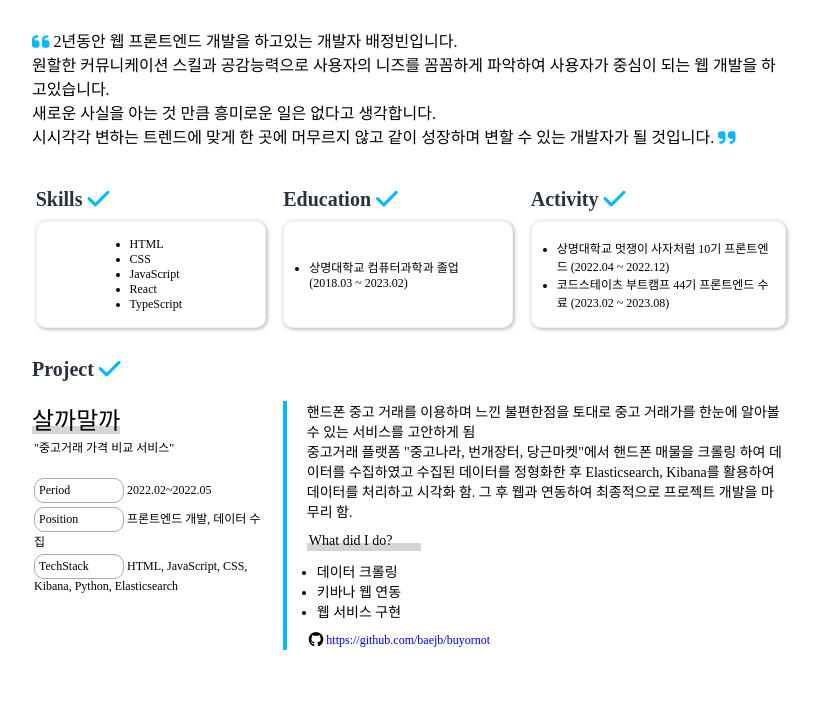
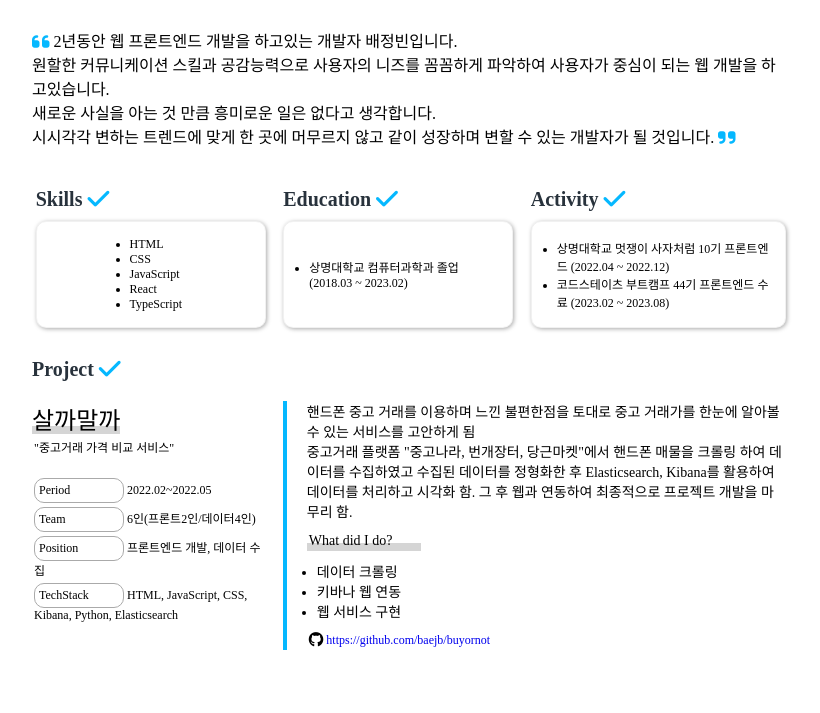
Before and after one commit to baejb/resume, a plain HTML site: page index.html in a window 1280 px wide. Shown: the part 376-1089 px from the top of the page, without its empty margins (233-1053 px from the left). Drawn offline with Linux system fonts and the light colour scheme; a web font is replaced by a local one.

Commit message:
팀 인원 추가

```diff
--- a/index.html
+++ b/index.html
@@ -76,11 +76,13 @@
                 <div class="project-subtitle">"중고거래 가격 비교 서비스"</div>
                 <br>
                 <div class="project-subtitle"><span class="project-span">Period</span> 2022.02~2022.05 </div>
+                <div class="project-subtitle"><span class="project-span">Team</span> 6인(프론트2인/데이터4인) </div>
                 <div class="project-subtitle"><span class="project-span">Position</span> 프론트엔드 개발, 데이터 수집</div>
                 <div class="project-subtitle"><span class="project-span">TechStack</span> HTML, JavaScript, CSS, Kibana, Python, Elasticsearch</div>
                 </div>
                 <div id="description">
                     핸드폰 중고 거래를 이용하며 느낀 불편한점을 토대로 중고 거래가를 한눈에 알아볼 수 있는 서비스를 고안하게 됨 <br>
+
                     중고거래 플랫폼 "중고나라, 번개장터, 당근마켓"에서 핸드폰 매물을 크롤링 하여 데이터를 수집하였고 수집된 데이터를 정형화한 후 Elasticsearch, Kibana를 활용하여 데이터를 처리하고 시각화 함. 그 후 웹과 연동하여 최종적으로 프로젝트 개발을 마무리 함.
 
                     <div class="ido">What did I do?</div>
```
